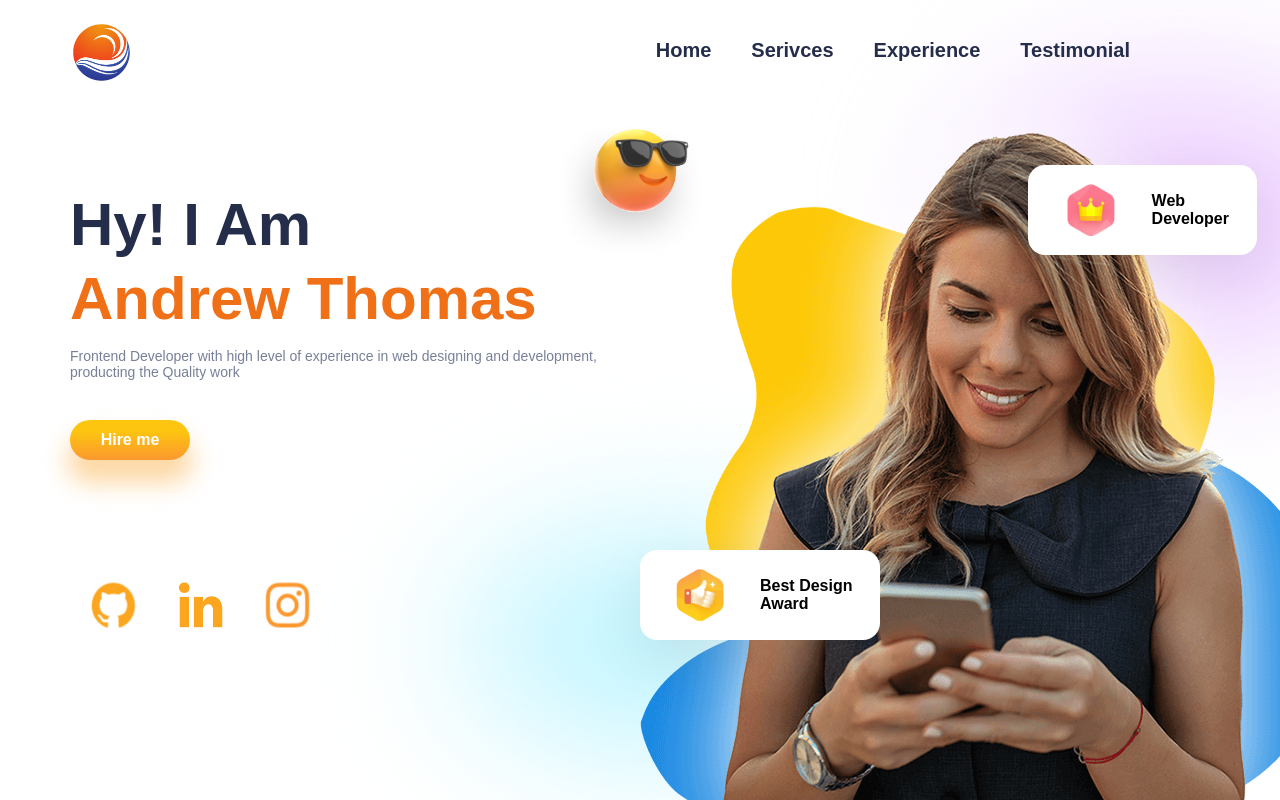
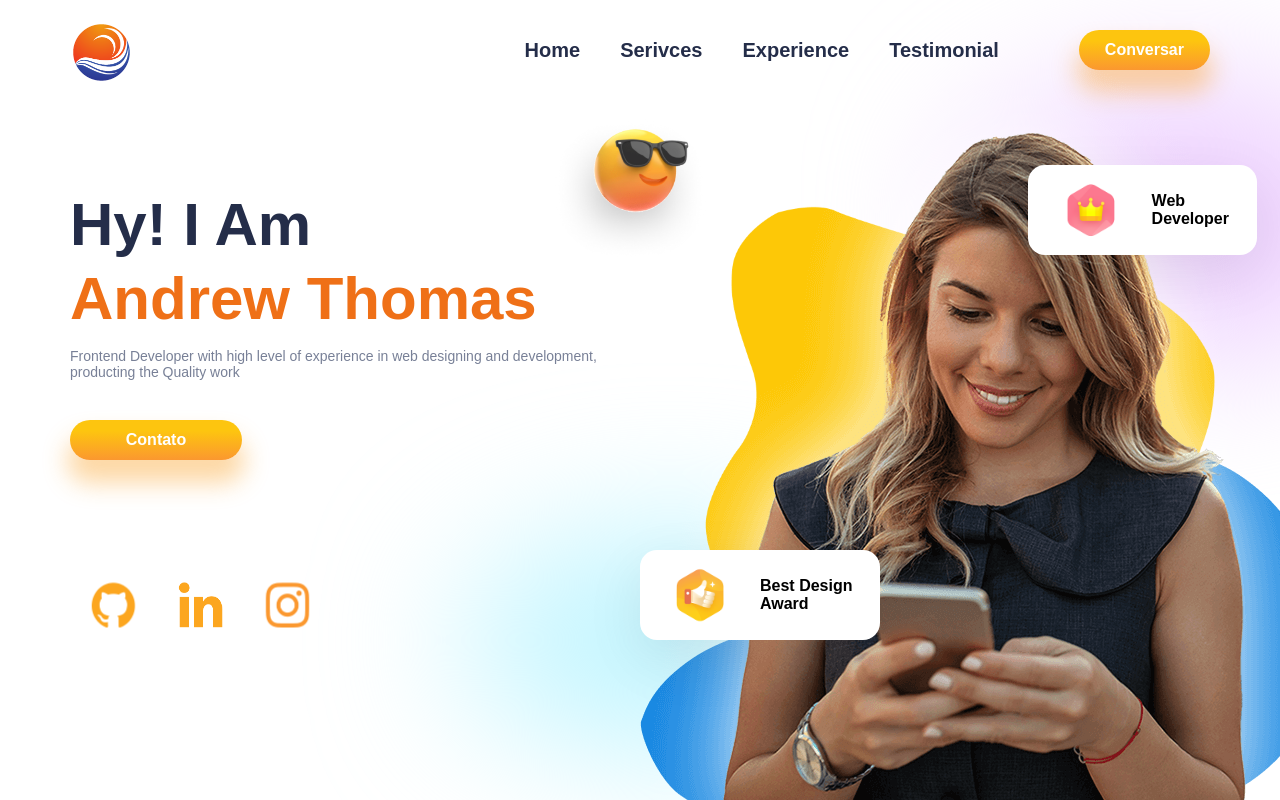
Before and after one commit to vmontanha/tropical, a React (Create React App) app: page / in a window 1280 px wide. Shown: the top 800 px of the page. Built offline with nearby package versions, Linux system fonts and the light colour scheme; a web font is replaced by a local one.

Commit message:
alterações com o vini 28/11

```diff
--- a/package.json
+++ b/package.json
@@ -4,10 +4,15 @@
   "private": true,
   "dependencies": {
     "@emailjs/browser": "^3.4.0",
+    "@fortawesome/fontawesome-svg-core": "^6.2.1",
+    "@fortawesome/free-regular-svg-icons": "^6.2.1",
+    "@fortawesome/free-solid-svg-icons": "^6.2.1",
+    "@fortawesome/react-fontawesome": "^0.2.0",
     "@iconscout/react-unicons": "^1.1.6",
     "@testing-library/jest-dom": "^5.14.1",
     "@testing-library/react": "^12.0.0",
     "@testing-library/user-event": "^13.2.1",
+    "babel-plugin-macros": "^3.1.0",
     "framer-motion": "^6.2.8",
     "react": "^17.0.2",
     "react-dom": "^17.0.2",
--- a/src/components/Intro/Intro.css
+++ b/src/components/Intro/Intro.css
@@ -40,7 +40,9 @@
 
 .i-button {
   width: 6rem;
-  height: 2rem;
+  height: auto;
+  text-decoration: none;
+  text-align: center;
 }
 
 .i-icons {
--- a/src/components/Intro/Intro.jsx
+++ b/src/components/Intro/Intro.jsx
@@ -12,7 +12,7 @@ import LinkedIn from "../../img/linkedin.png";
 import Instagram from "../../img/instagram.png";
 import { themeContext } from "../../Context";
 import { motion } from "framer-motion";
-import { Link } from "react-scroll";
+import { FontAwesomeIcon } from '@fortawesome/react-fontawesome'
 const Intro = () => {
   // Transition
   const transition = { duration: 2, type: "spring" };
@@ -34,9 +34,9 @@ const Intro = () => {
             and development, producting the Quality work
           </span>
         </div>
-        <Link to="contact" smooth={true} spy={true}>
-          <button className="button i-button">Hire me</button>
-        </Link>
+
+        <a href="https://api.whatsapp.com/send?phone=5511951442972&text=Ol%C3%A1%2C%20vim%20do%20site%20da%20Tropical.%20Gostaria%20de%20saber%20um%20pouco%20mais%20sobre%20os%20servi%C3%A7os." className="button i-button"><FontAwesomeIcon icon="fa-brands fa-whatsapp" /> Contato</a>
+
         {/* social icons */}
         <div className="i-icons">
           <img src={Github} alt="" />
--- a/src/components/Navbar/Navbar.css
+++ b/src/components/Navbar/Navbar.css
@@ -48,6 +48,8 @@
 
 .n-button {
   flex: 2;
+  cursor: pointer;
+  text-decoration: none;
 }
 
 @media screen and (max-width: 480px) {
--- a/src/components/Navbar/Navbar.jsx
+++ b/src/components/Navbar/Navbar.jsx
@@ -44,9 +44,9 @@ const navbar = () => {
             </li>
           </ul>
         </div>
-        {/* <Link to="contact" spy={true} smooth={true}>
-          <button className="button n-button">Contact</button>
-        </Link> */}
+
+        <a href="https://api.whatsapp.com/send?phone=5511951442972&text=Ol%C3%A1%2C%20vim%20do%20site%20da%20Tropical.%20Gostaria%20de%20saber%20um%20pouco%20mais%20sobre%20os%20servi%C3%A7os." className="button n-button">Conversar</a>
+
       </div>
     </div>
   );
```
Also changed, not shown: 1 other file (tests, documents, lock files or other folders).
